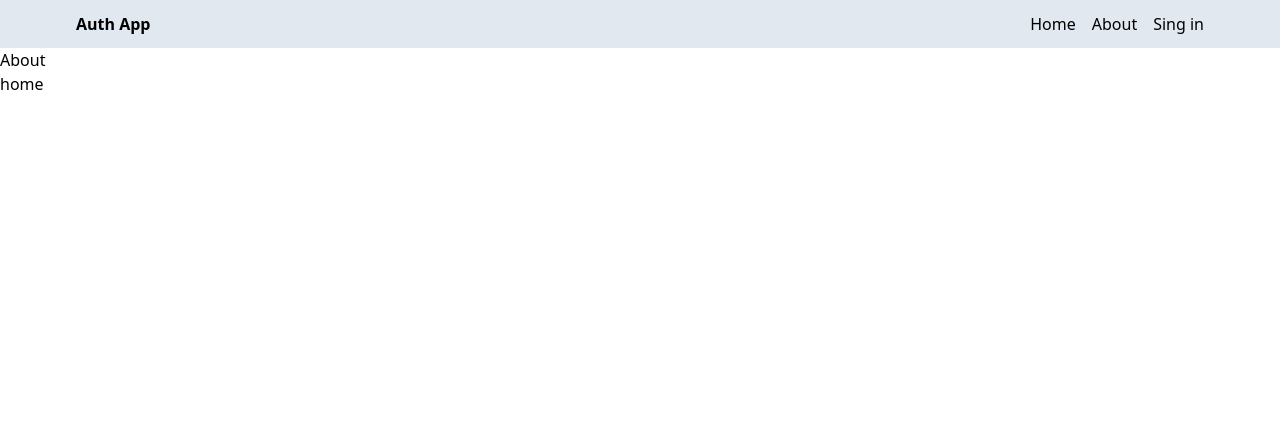
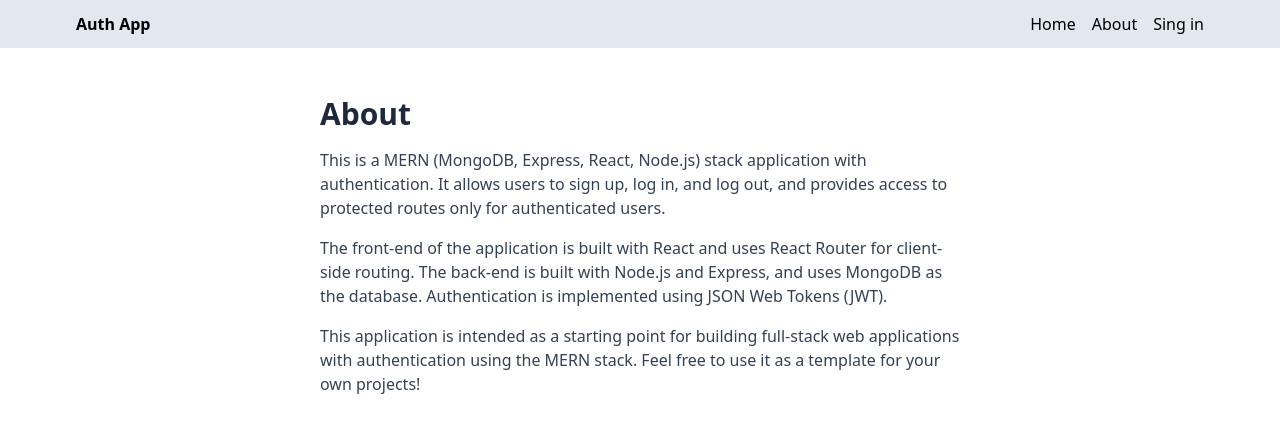
Before and after one commit to BaGorK/auth-mern, a React (Vite) app in the folder client/: page /about in a window 1280 px wide. Shown: the top 432 px of the page. Built offline with nearby package versions, Linux system fonts and the light colour scheme; no server answers.

Commit message:
feat: complete about page

```diff
--- a/client/src/pages/About.jsx
+++ b/client/src/pages/About.jsx
@@ -1,10 +1,23 @@
-import { Link } from 'react-router-dom';
-
 export default function About() {
   return (
-    <div>
-      <h1>About</h1>
-      <Link to='/'>home</Link>
+    <div className='px-4 py-12 max-w-2xl mx-auto'>
+      <h1 className='text-3xl font-bold  mb-4 text-slate-800'>About</h1>
+      <p className='mb-4 text-slate-700'>
+        This is a MERN (MongoDB, Express, React, Node.js) stack application with
+        authentication. It allows users to sign up, log in, and log out, and
+        provides access to protected routes only for authenticated users.
+      </p>
+      <p className='mb-4 text-slate-700'>
+        The front-end of the application is built with React and uses React
+        Router for client-side routing. The back-end is built with Node.js and
+        Express, and uses MongoDB as the database. Authentication is implemented
+        using JSON Web Tokens (JWT).
+      </p>
+      <p className='mb-4 text-slate-700'>
+        This application is intended as a starting point for building full-stack
+        web applications with authentication using the MERN stack. Feel free to
+        use it as a template for your own projects!
+      </p>
     </div>
   );
 }
```
